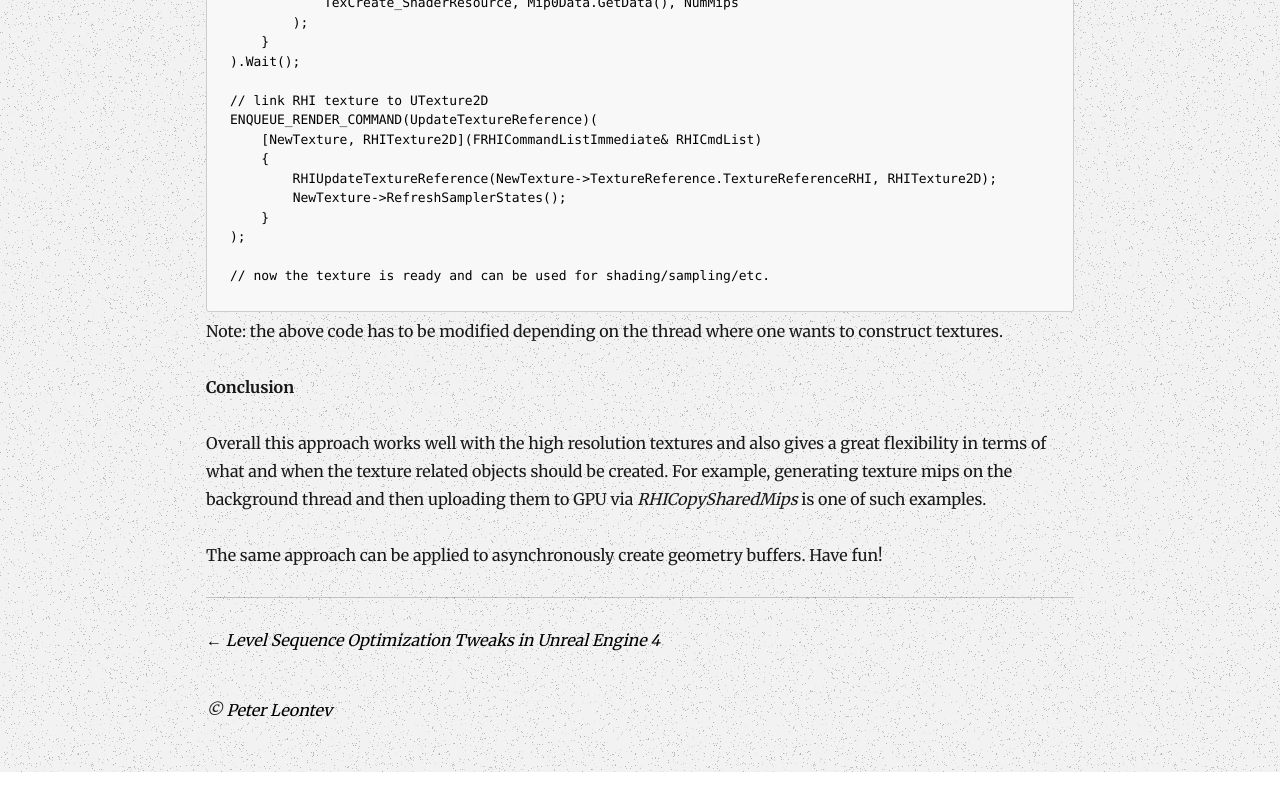
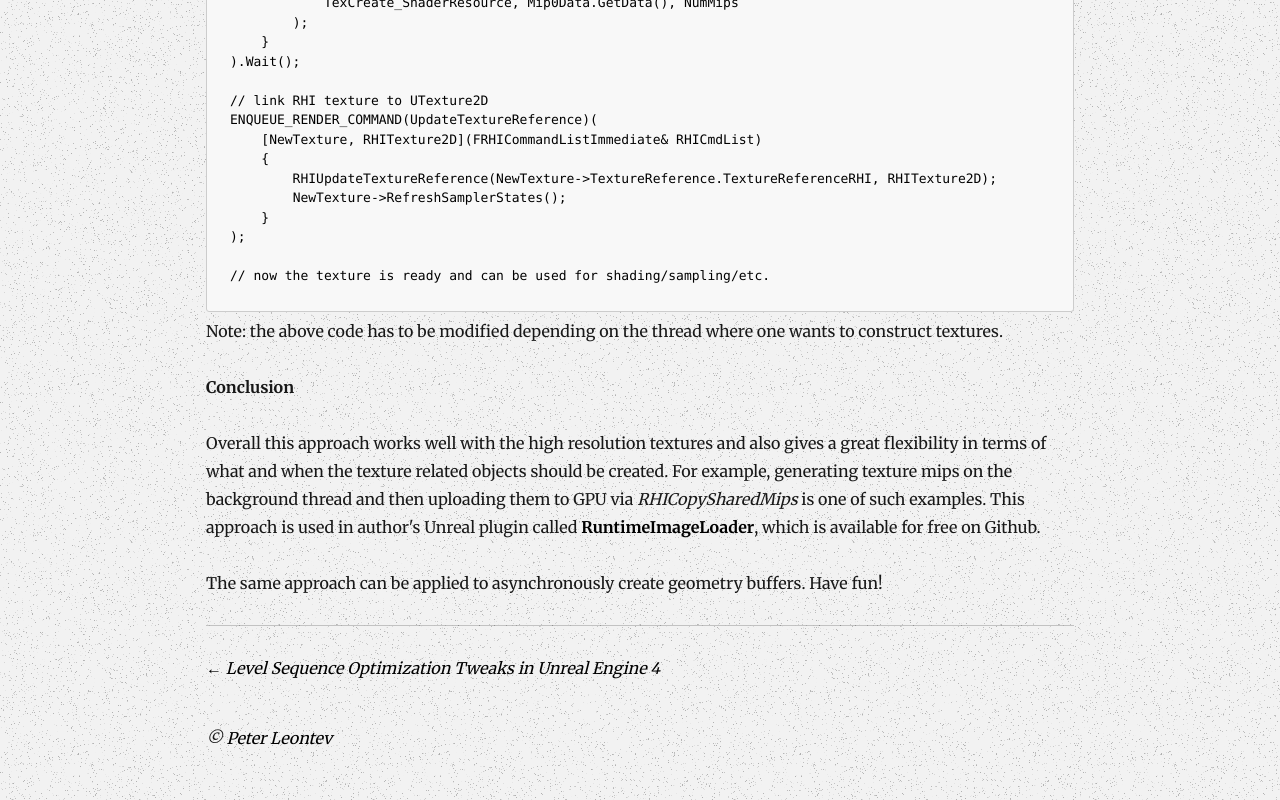
Before and after one commit to RaiaN/raian.github.io, a Gatsby site: page /blog/efficient_construction_of_textures/ in a window 1280 px wide. Shown: the part 4088-4888 px from the top of the page. Before the commit the page ends 4860 px from the top, so only its background shows below. Built offline with nearby package versions, Linux system fonts and the light colour scheme; Gatsby itself is replaced by a stand-in of ours; some packages are replaced by stand-ins of ours; code samples lack their colours.

Commit message:
Add link to runtime image loader

```diff
--- a/content/blog/efficient_construction_of_textures/index.mdx
+++ b/content/blog/efficient_construction_of_textures/index.mdx
@@ -175,6 +175,6 @@ Note: the above code has to be modified depending on the thread where one wants
 
 **Conclusion**
 
-Overall this approach works well with the high resolution textures and also gives a great flexibility in terms of what and when the texture related objects should be created. For example, generating texture mips on the background thread and then uploading them to GPU via *RHICopySharedMips* is one of such examples.
+Overall this approach works well with the high resolution textures and also gives a great flexibility in terms of what and when the texture related objects should be created. For example, generating texture mips on the background thread and then uploading them to GPU via *RHICopySharedMips* is one of such examples. This approach is used in author's Unreal plugin called [**RuntimeImageLoader**](https://github.com/RaiaN/ue4_runtimeimageloader), which is available for free on Github.
 
 The same approach can be applied to asynchronously create geometry buffers. Have fun!
```
